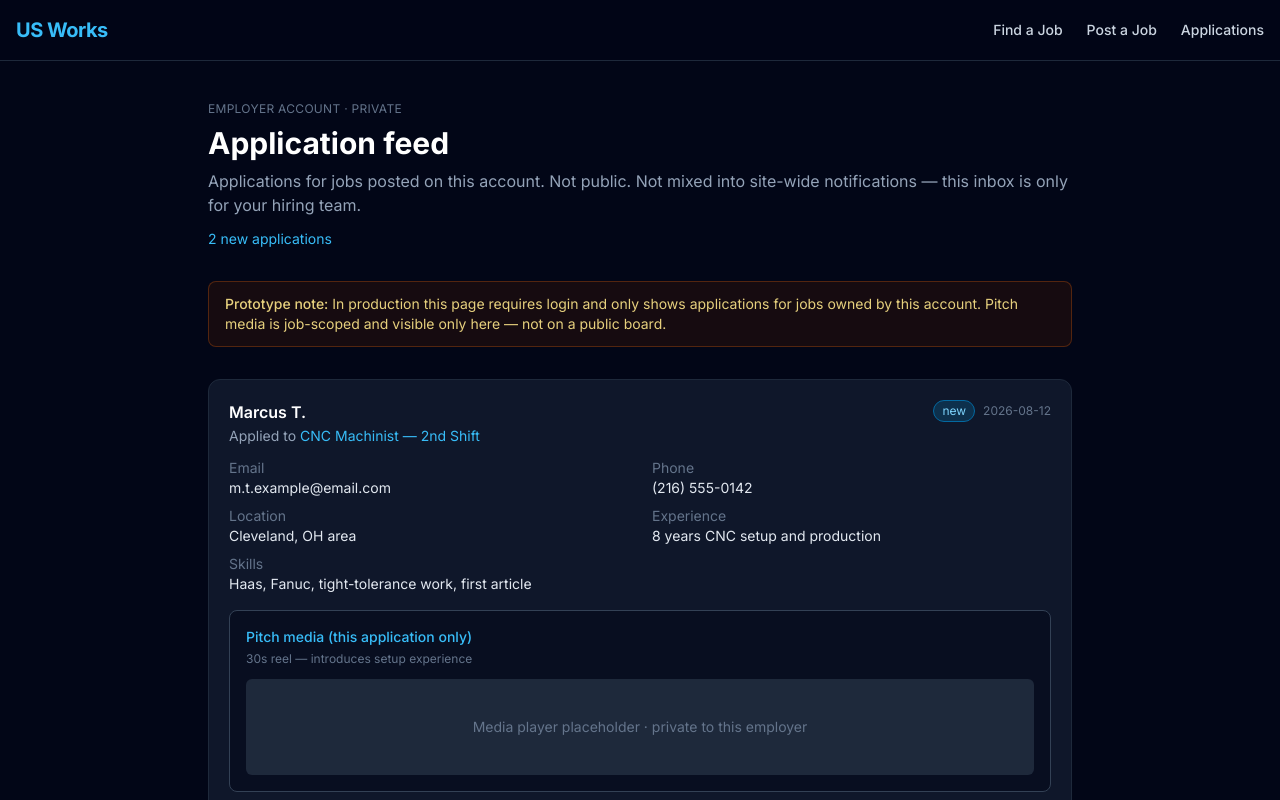
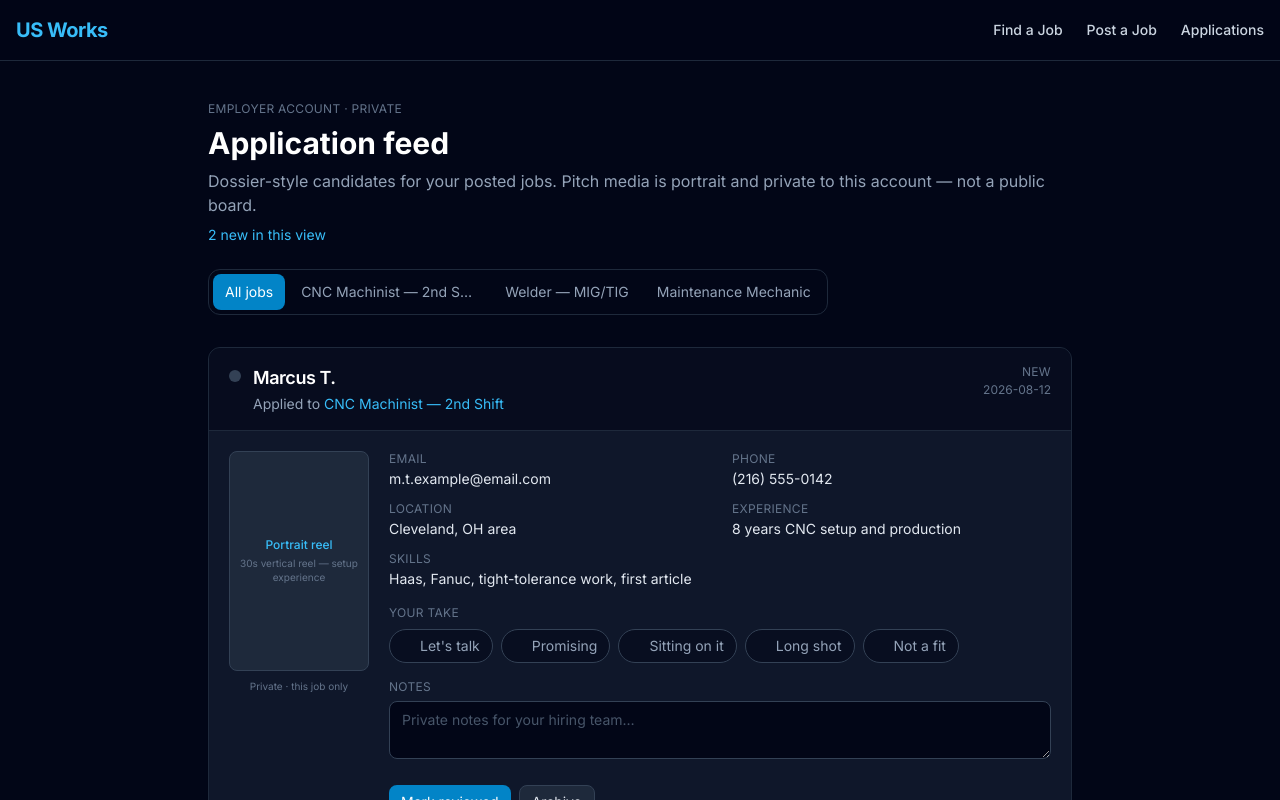
Before and after one commit to alexkikalo/us-works, a Next.js app: page /employer/applications in a window 1280 px wide. Shown: the top 800 px of the page. Built offline with nearby package versions, Linux system fonts and the light colour scheme.

Commit message:
Employer feed: dossier cards, portrait pitch media, color rating, notes, job tabs

```diff
--- a/app/employer/applications/page.tsx
+++ b/app/employer/applications/page.tsx
@@ -1,109 +1,156 @@
+"use client";
+
+import { useMemo, useState } from "react";
 import Link from "next/link";
-import { mockApplications } from "@/lib/applications";
+import {
+  mockApplications,
+  RATING_OPTIONS,
+  getEmployerJobs,
+  type Application,
+  type RatingValue,
+} from "@/lib/applications";
 
-const statusStyles = {
-  new: "bg-sky-900/50 text-sky-300 border-sky-700",
-  reviewed: "bg-slate-800 text-slate-300 border-slate-600",
-  archived: "bg-slate-900 text-slate-500 border-slate-700",
-};
+function RatingPicker({
+  value,
+  onChange,
+}: {
+  value: RatingValue;
+  onChange: (v: RatingValue) => void;
+}) {
+  return (
+    <div className="flex flex-wrap gap-2">
+      {RATING_OPTIONS.map((opt) => {
+        const selected = value === opt.value;
+        return (
+          <button
+            key={opt.value}
+            type="button"
+            onClick={() => onChange(selected ? null : opt.value)}
+            className={`inline-flex items-center gap-2 rounded-full border px-3 py-1.5 text-sm transition-all ${
+              selected
+                ? `${opt.bg} ring-2 ${opt.ring}`
+                : "border-slate-700 bg-slate-950/50 text-slate-400 hover:border-slate-500 hover:text-slate-200"
+            }`}
+          >
+            <span className={`h-2.5 w-2.5 rounded-full ${opt.color}`} />
+            {opt.label}
+          </button>
+        );
+      })}
+    </div>
+  );
+}
 
-export default function EmployerApplicationsPage() {
-  const newCount = mockApplications.filter((a) => a.status === "new").length;
+function DossierCard({
+  app,
+  rating,
+  notes,
+  onRating,
+  onNotes,
+}: {
+  app: Application;
+  rating: RatingValue;
+  notes: string;
+  onRating: (v: RatingValue) => void;
+  onNotes: (n: string) => void;
+}) {
+  const ratingMeta = RATING_OPTIONS.find((o) => o.value === rating);
 
   return (
-    <div className="max-w-4xl mx-auto px-4 py-10">
-      <div className="mb-8">
-        <p className="text-xs uppercase tracking-wide text-slate-500 mb-2">
-          Employer account · private
+    <article className="bg-slate-900 border border-slate-800 rounded-xl overflow-hidden shadow-sm">
+      {/* Dossier header */}
+      <div className="border-b border-slate-800 bg-slate-950/60 px-5 py-4 flex flex-wrap items-start justify-between gap-3">
+        <div className="flex items-start gap-3">
+          {ratingMeta ? (
+            <span
+              className={`mt-1.5 h-3 w-3 rounded-full shrink-0 ${ratingMeta.color}`}
+              title={ratingMeta.label}
+            />
+          ) : (
+            <span className="mt-1.5 h-3 w-3 rounded-full shrink-0 bg-slate-700" title="Unrated" />
+          )}
+          <div>
+            <h2 className="text-lg font-semibold text-white tracking-tight">
+              {app.candidateName}
+            </h2>
+            <p className="text-sm text-slate-400 mt-0.5">
+              Applied to{" "}
+              <span className="text-sky-400">{app.jobTitle}</span>
             </p>
-        <h1 className="text-2xl md:text-3xl font-bold text-white mb-2">
-          Application feed
-        </h1>
-        <p className="text-slate-400">
-          Applications for jobs posted on this account. Not public. Not mixed into
-          site-wide notifications — this inbox is only for your hiring team.
+          </div>
+        </div>
+        <div className="text-right text-xs text-slate-500">
+          <div className="uppercase tracking-wide">{app.status}</div>
+          <div className="mt-0.5">{app.submittedAt}</div>
+        </div>
+      </div>
+
+      <div className="p-5 grid md:grid-cols-[140px_1fr] gap-5">
+        {/* Portrait media column */}
+        <div className="flex flex-col items-center md:items-stretch gap-2">
+          {app.hasPitchMedia ? (
+            <>
+              <div className="w-[120px] md:w-full mx-auto aspect-[9/16] max-h-[220px] rounded-lg bg-slate-800 border border-slate-700 flex flex-col items-center justify-center text-center px-2">
+                <span className="text-sky-400 text-xs font-medium">Portrait reel</span>
+                <span className="text-[10px] text-slate-500 mt-1 leading-snug">
+                  {app.pitchNote || "Vertical phone video"}
+                </span>
+              </div>
+              <p className="text-[10px] text-slate-500 text-center">
+                Private · this job only
               </p>
-        {newCount > 0 && (
-          <p className="mt-3 text-sm text-sky-400">
-            {newCount} new application{newCount === 1 ? "" : "s"}
-          </p>
+            </>
+          ) : (
+            <div className="w-[120px] md:w-full mx-auto aspect-[9/16] max-h-[180px] rounded-lg bg-slate-950 border border-dashed border-slate-700 flex items-center justify-center">
+              <span className="text-[10px] text-slate-600 text-center px-2">No pitch media</span>
+            </div>
           )}
         </div>
 
-      <div className="rounded-lg border border-amber-800/50 bg-amber-950/30 px-4 py-3 text-sm text-amber-200/90 mb-8">
-        <strong className="font-medium">Prototype note:</strong> In production this
-        page requires login and only shows applications for jobs owned by this
-        account. Pitch media is job-scoped and visible only here — not on a public
-        board.
-      </div>
-
-      <div className="space-y-4">
-        {mockApplications.map((app) => (
-          <article
-            key={app.id}
-            className="bg-slate-900 border border-slate-800 rounded-xl p-5 hover:border-slate-700 transition-colors"
-          >
-            <div className="flex flex-wrap items-start justify-between gap-3 mb-3">
+        {/* Details */}
+        <div className="min-w-0 space-y-4">
+          <dl className="grid sm:grid-cols-2 gap-x-6 gap-y-3 text-sm">
             <div>
-                <h2 className="font-semibold text-white">{app.candidateName}</h2>
-                <p className="text-sm text-slate-400 mt-0.5">
-                  Applied to{" "}
-                  <Link
-                    href={`/apply/${app.jobId}`}
-                    className="text-sky-400 hover:text-sky-300"
-                  >
-                    {app.jobTitle}
-                  </Link>
-                </p>
-              </div>
-              <div className="flex items-center gap-2">
-                <span
-                  className={`text-xs px-2 py-0.5 rounded-full border ${statusStyles[app.status]}`}
-                >
-                  {app.status}
-                </span>
-                <span className="text-xs text-slate-500">{app.submittedAt}</span>
-              </div>
-            </div>
-
-            <dl className="grid sm:grid-cols-2 gap-x-6 gap-y-2 text-sm mb-4">
-              <div>
-                <dt className="text-slate-500">Email</dt>
-                <dd className="text-slate-200">{app.email}</dd>
+              <dt className="text-xs uppercase tracking-wide text-slate-500">Email</dt>
+              <dd className="text-slate-200 mt-0.5 break-all">{app.email}</dd>
             </div>
             <div>
-                <dt className="text-slate-500">Phone</dt>
-                <dd className="text-slate-200">{app.phone}</dd>
+              <dt className="text-xs uppercase tracking-wide text-slate-500">Phone</dt>
+              <dd className="text-slate-200 mt-0.5">{app.phone}</dd>
             </div>
             <div>
-                <dt className="text-slate-500">Location</dt>
-                <dd className="text-slate-200">{app.location}</dd>
+              <dt className="text-xs uppercase tracking-wide text-slate-500">Location</dt>
+              <dd className="text-slate-200 mt-0.5">{app.location}</dd>
             </div>
             <div>
-                <dt className="text-slate-500">Experience</dt>
-                <dd className="text-slate-200">{app.experience}</dd>
+              <dt className="text-xs uppercase tracking-wide text-slate-500">Experience</dt>
+              <dd className="text-slate-200 mt-0.5">{app.experience}</dd>
             </div>
             <div className="sm:col-span-2">
-                <dt className="text-slate-500">Skills</dt>
-                <dd className="text-slate-200">{app.skills}</dd>
+              <dt className="text-xs uppercase tracking-wide text-slate-500">Skills</dt>
+              <dd className="text-slate-200 mt-0.5">{app.skills}</dd>
             </div>
           </dl>
 
-            {app.hasPitchMedia ? (
-              <div className="rounded-lg border border-slate-700 bg-slate-950/50 p-4 mb-4">
-                <p className="text-sm text-sky-400 font-medium mb-1">
-                  Pitch media (this application only)
-                </p>
-                <p className="text-xs text-slate-500 mb-3">{app.pitchNote}</p>
-                <div className="h-24 rounded-md bg-slate-800 flex items-center justify-center text-slate-500 text-sm">
-                  Media player placeholder · private to this employer
+          <div>
+            <p className="text-xs uppercase tracking-wide text-slate-500 mb-2">Your take</p>
+            <RatingPicker value={rating} onChange={onRating} />
           </div>
+
+          <div>
+            <label className="text-xs uppercase tracking-wide text-slate-500 block mb-1.5">
+              Notes
+            </label>
+            <textarea
+              value={notes}
+              onChange={(e) => onNotes(e.target.value)}
+              rows={2}
+              placeholder="Private notes for your hiring team…"
+              className="w-full bg-slate-950 border border-slate-700 rounded-lg px-3 py-2 text-sm text-white placeholder-slate-600 focus:outline-none focus:ring-2 focus:ring-sky-500 resize-y"
+            />
           </div>
-            ) : (
-              <p className="text-xs text-slate-500 mb-4">No pitch media attached.</p>
-            )}
 
-            <div className="flex flex-wrap gap-2">
+          <div className="flex flex-wrap gap-2 pt-1">
             <button
               type="button"
               className="text-sm bg-sky-600 hover:bg-sky-500 text-white px-3 py-1.5 rounded-lg transition-colors"
@@ -116,19 +163,103 @@ export default function EmployerApplicationsPage() {
             >
               Archive
             </button>
+          </div>
+        </div>
+      </div>
+    </article>
+  );
+}
+
+export default function EmployerApplicationsPage() {
+  const jobs = useMemo(() => getEmployerJobs(mockApplications), []);
+  const [jobFilter, setJobFilter] = useState<string>("all");
+  const [ratings, setRatings] = useState<Record<string, RatingValue>>(() =>
+    Object.fromEntries(mockApplications.map((a) => [a.id, a.rating]))
+  );
+  const [notes, setNotes] = useState<Record<string, string>>(() =>
+    Object.fromEntries(mockApplications.map((a) => [a.id, a.notes]))
+  );
+
+  const filtered = useMemo(() => {
+    if (jobFilter === "all") return mockApplications;
+    return mockApplications.filter((a) => a.jobId === jobFilter);
+  }, [jobFilter]);
+
+  const newCount = filtered.filter((a) => a.status === "new").length;
+
+  return (
+    <div className="max-w-4xl mx-auto px-4 py-10">
+      <div className="mb-6">
+        <p className="text-xs uppercase tracking-wide text-slate-500 mb-2">
+          Employer account · private
+        </p>
+        <h1 className="text-2xl md:text-3xl font-bold text-white mb-2">
+          Application feed
+        </h1>
+        <p className="text-slate-400 text-sm sm:text-base">
+          Dossier-style candidates for your posted jobs. Pitch media is portrait and
+          private to this account — not a public board.
+        </p>
+        {newCount > 0 && (
+          <p className="mt-2 text-sm text-sky-400">
+            {newCount} new in this view
+          </p>
+        )}
+      </div>
+
+      {/* Job tabs */}
+      <div className="mb-8 overflow-x-auto">
+        <div className="inline-flex min-w-full sm:min-w-0 gap-1 p-1 rounded-xl border border-slate-800 bg-slate-950">
           <button
             type="button"
-                className="text-sm text-slate-400 hover:text-slate-200 px-3 py-1.5 transition-colors"
+            onClick={() => setJobFilter("all")}
+            className={`shrink-0 px-3 py-2 text-sm rounded-lg transition-colors ${
+              jobFilter === "all"
+                ? "bg-sky-600 text-white"
+                : "text-slate-400 hover:text-white hover:bg-slate-900"
+            }`}
           >
-                Contact outside platform
+            All jobs
           </button>
+          {jobs.map((job) => (
+            <button
+              key={job.id}
+              type="button"
+              onClick={() => setJobFilter(job.id)}
+              className={`shrink-0 px-3 py-2 text-sm rounded-lg transition-colors max-w-[200px] truncate ${
+                jobFilter === job.id
+                  ? "bg-sky-600 text-white"
+                  : "text-slate-400 hover:text-white hover:bg-slate-900"
+              }`}
+              title={job.title}
+            >
+              {job.title}
+            </button>
+          ))}
         </div>
-          </article>
+      </div>
+
+      <div className="space-y-5">
+        {filtered.map((app) => (
+          <DossierCard
+            key={app.id}
+            app={app}
+            rating={ratings[app.id] ?? null}
+            notes={notes[app.id] ?? ""}
+            onRating={(v) => setRatings((r) => ({ ...r, [app.id]: v }))}
+            onNotes={(n) => setNotes((prev) => ({ ...prev, [app.id]: n }))}
+          />
         ))}
+        {filtered.length === 0 && (
+          <p className="text-center text-slate-500 py-12">No applications for this job yet.</p>
+        )}
       </div>
 
       <p className="mt-10 text-center text-xs text-slate-500">
-        Feed is account-scoped. Other employers never see these applications.
+        Account-scoped feed. Switch jobs above to focus one opening at a time.{" "}
+        <Link href="/post" className="text-sky-500 hover:text-sky-400">
+          Post a job
+        </Link>
       </p>
     </div>
   );
--- a/lib/applications.ts
+++ b/lib/applications.ts
@@ -1,3 +1,11 @@
+export type RatingValue =
+  | "lets_talk"
+  | "promising"
+  | "sitting"
+  | "long_shot"
+  | "not_a_fit"
+  | null;
+
 export type Application = {
   id: string;
   jobId: string;
@@ -12,9 +20,60 @@ export type Application = {
   pitchNote: string;
   submittedAt: string;
   status: "new" | "reviewed" | "archived";
+  rating: RatingValue;
+  notes: string;
 };
 
-// Mock applications as if the logged-in employer owns these jobs
+export const RATING_OPTIONS: {
+  value: Exclude<RatingValue, null>;
+  label: string;
+  short: string;
+  color: string;
+  ring: string;
+  bg: string;
+}[] = [
+  {
+    value: "lets_talk",
+    label: "Let's talk",
+    short: "Talk",
+    color: "bg-emerald-500",
+    ring: "ring-emerald-500/40",
+    bg: "bg-emerald-950/40 border-emerald-700 text-emerald-300",
+  },
+  {
+    value: "promising",
+    label: "Promising",
+    short: "Promising",
+    color: "bg-sky-500",
+    ring: "ring-sky-500/40",
+    bg: "bg-sky-950/40 border-sky-700 text-sky-300",
+  },
+  {
+    value: "sitting",
+    label: "Sitting on it",
+    short: "Hold",
+    color: "bg-amber-500",
+    ring: "ring-amber-500/40",
+    bg: "bg-amber-950/40 border-amber-700 text-amber-300",
+  },
+  {
+    value: "long_shot",
+    label: "Long shot",
+    short: "Stretch",
+    color: "bg-orange-500",
+    ring: "ring-orange-500/40",
+    bg: "bg-orange-950/40 border-orange-700 text-orange-300",
+  },
+  {
+    value: "not_a_fit",
+    label: "Not a fit",
+    short: "Pass",
+    color: "bg-slate-500",
+    ring: "ring-slate-500/40",
+    bg: "bg-slate-900 border-slate-600 text-slate-400",
+  },
+];
+
 export const mockApplications: Application[] = [
   {
     id: "a1",
@@ -27,9 +86,11 @@ export const mockApplications: Application[] = [
     experience: "8 years CNC setup and production",
     skills: "Haas, Fanuc, tight-tolerance work, first article",
     hasPitchMedia: true,
-    pitchNote: "30s reel — introduces setup experience",
+    pitchNote: "30s vertical reel — setup experience",
     submittedAt: "2026-08-12",
     status: "new",
+    rating: null,
+    notes: "",
   },
   {
     id: "a2",
@@ -45,6 +106,8 @@ export const mockApplications: Application[] = [
     pitchNote: "",
     submittedAt: "2026-08-11",
     status: "new",
+    rating: null,
+    notes: "",
   },
   {
     id: "a3",
@@ -57,9 +120,11 @@ export const mockApplications: Application[] = [
     experience: "5 years structural and production welding",
     skills: "MIG, TIG, blueprint reading",
     hasPitchMedia: true,
-    pitchNote: "Photo + short clip of weld work",
+    pitchNote: "Portrait clip of weld work",
     submittedAt: "2026-08-10",
     status: "reviewed",
+    rating: "promising",
+    notes: "Solid communication. Confirm structural certs.",
   },
   {
     id: "a4",
@@ -75,6 +140,8 @@ export const mockApplications: Application[] = [
     pitchNote: "",
     submittedAt: "2026-08-09",
     status: "reviewed",
+    rating: "lets_talk",
+    notes: "Strong tenure. Schedule phone screen.",
   },
   {
     id: "a5",
@@ -87,8 +154,16 @@ export const mockApplications: Application[] = [
     experience: "9 years industrial welding and fab",
     skills: "MIG, structural, fabrication lead experience",
     hasPitchMedia: true,
-    pitchNote: "Reel — shop introduction",
+    pitchNote: "Vertical reel — shop introduction",
     submittedAt: "2026-08-08",
     status: "archived",
+    rating: "long_shot",
+    notes: "Overqualified for pure production seat; keep for lead role later.",
   },
 ];
+
+export function getEmployerJobs(apps: Application[]) {
+  const map = new Map<string, string>();
+  apps.forEach((a) => map.set(a.jobId, a.jobTitle));
+  return Array.from(map.entries()).map(([id, title]) => ({ id, title }));
+}
```
Lines whose indentation alone changed are shown as unchanged.
